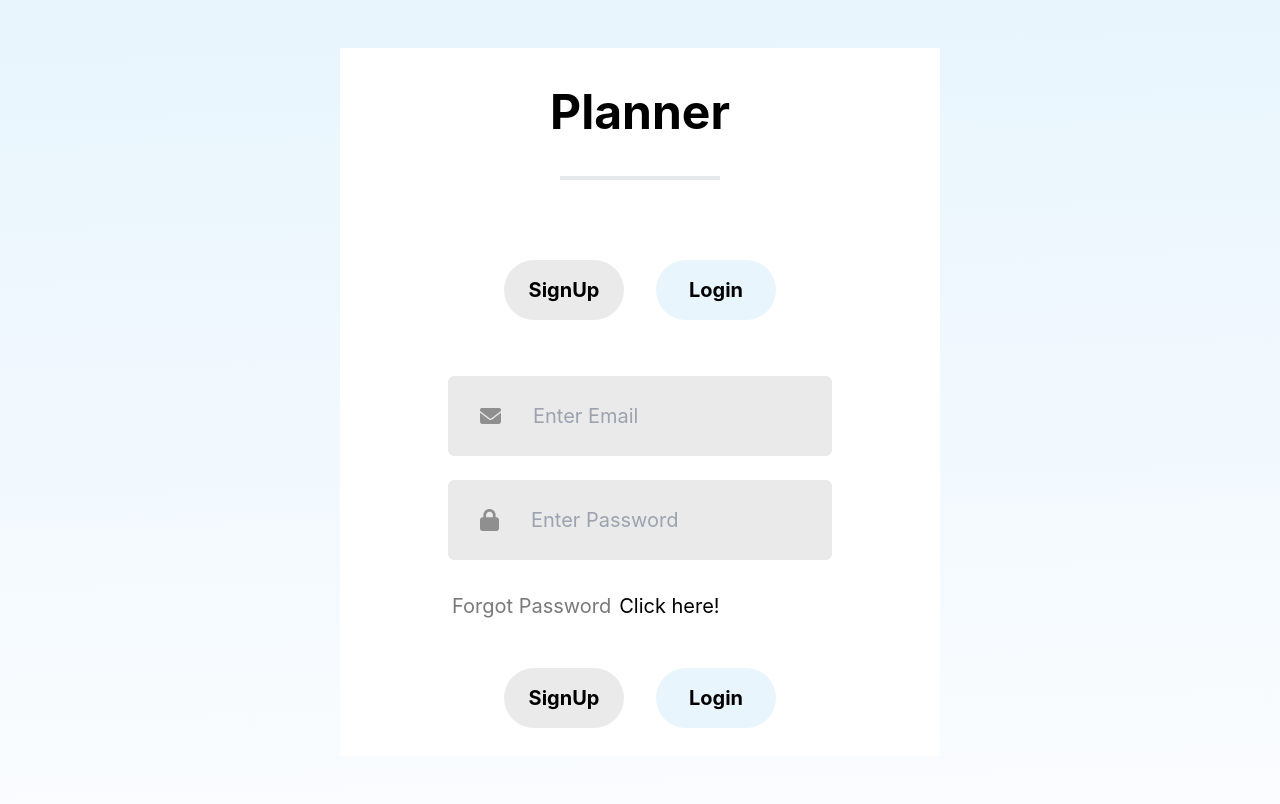
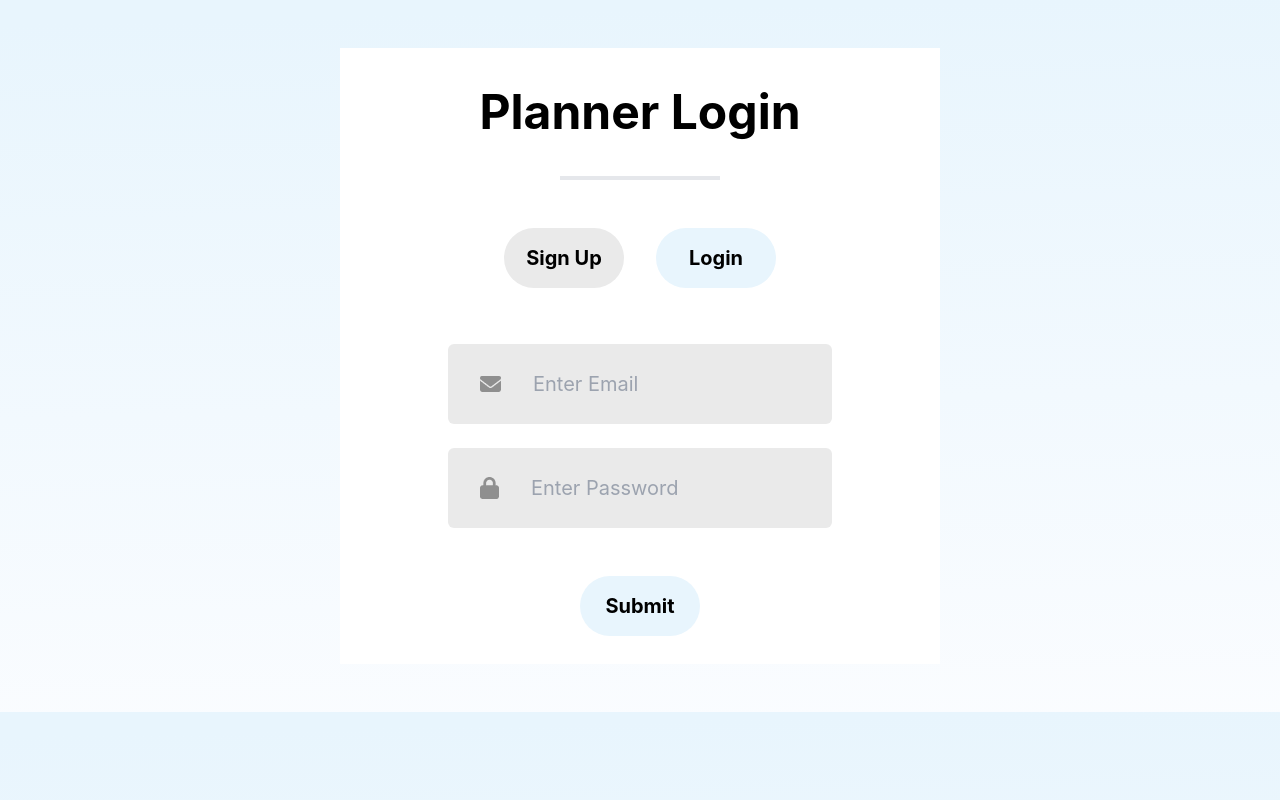
Before and after one commit to diasraphael/todo, a React (Create React App) app: page / in a window 1280 px wide. Both pictures are taken after a click on the button "Login". Built offline with nearby package versions, Linux system fonts and the light colour scheme.

Commit message:
chnages for login and signup

```diff
--- a/src/App.tsx
+++ b/src/App.tsx
@@ -1,13 +1,17 @@
 import React from 'react'
 import { BrowserRouter as Router, Routes, Route } from 'react-router-dom'
 import Dashboard from './components/Dashboard'
-import LoginSignUp from './components/LoginSignUp'
+import { LoginSignUpWrapper } from './components/LoginSignUp/LoginSignUpWrapper'
 
 function App() {
   return (
     <Router>
       <Routes>
-        <Route path="/" index element={<LoginSignUp></LoginSignUp>} />
+        <Route
+          path="/"
+          index
+          element={<LoginSignUpWrapper></LoginSignUpWrapper>}
+        />
         <Route path="/dashboard" element={<Dashboard></Dashboard>} />
       </Routes>
     </Router>
--- /dev/null
+++ b/src/components/LoginSignUp/ActionType.tsx
@@ -0,0 +1,34 @@
+import Button from '../common/Button'
+import { SIGN_UP } from '../util/constant'
+
+interface ActionTypeProps {
+  setAction: (action: string) => void
+  action: string
+}
+
+export const ActionType = ({ action, setAction }: ActionTypeProps) => {
+  return (
+    <div className="flex gap-8 mt-12 m-auto">
+      <Button
+        className={
+          action == SIGN_UP ? 'bg-[#e8f5fd]' : 'bg-[#EAEAEA] text-[#676767]'
+        }
+        type="button"
+        onClick={() => {
+          setAction('Sign Up')
+        }}>
+        Sign Up
+      </Button>
+      <Button
+        className={
+          action == 'Login' ? 'bg-[#e8f5fd]' : 'bg-[#EAEAEA] text-[#676767]'
+        }
+        type="button"
+        onClick={() => {
+          setAction('Login')
+        }}>
+        Login
+      </Button>
+    </div>
+  )
+}
--- /dev/null
+++ b/src/components/LoginSignUp/LoginSignUp.tsx
@@ -0,0 +1,67 @@
+import Input from '../common/Input'
+import { LOGIN, SIGN_UP } from '../util/constant'
+
+export type User = {
+  username: string
+  email: string
+  password: string
+}
+
+interface LoginSignUpProps {
+  formData: User
+  setFormData: React.Dispatch<React.SetStateAction<User>>
+  action: string
+}
+
+export const LoginSignUp = ({
+  formData,
+  setFormData,
+  action
+}: LoginSignUpProps) => {
+  const handleChange = (e: React.ChangeEvent<HTMLInputElement>) => {
+    setFormData({ ...formData, [e.target.name]: e.target.value })
+  }
+  return (
+    <div>
+      <div className="mt-14 flex flex-col gap-6">
+        {action === LOGIN ? (
+          <></>
+        ) : (
+          <Input
+            type="text"
+            img="/assets/username.png"
+            altText="Username"
+            title="Username"
+            name="username"
+            value={formData.username}
+            onChange={handleChange}
+            placeholder="Enter Username"></Input>
+        )}
+        <Input
+          title="Email"
+          placeholder="Enter Email"
+          type="email"
+          name="email"
+          img="/assets/email.png"
+          onChange={handleChange}
+          value={formData.email}
+          altText="Email"></Input>
+        <Input
+          title="Password"
+          placeholder="Enter Password"
+          type="password"
+          name="password"
+          img="/assets/password.png"
+          onChange={handleChange}
+          value={formData.password}
+          altText="Password"></Input>
+      </div>
+      {action === SIGN_UP && (
+        <div className="pl-28 pt-8 text-[#797979] text-xl">
+          Forgot Password
+          <span className="text-black cursor-pointer pl-2">Click here!</span>
+        </div>
+      )}
+    </div>
+  )
+}
--- /dev/null
+++ b/src/components/LoginSignUp/LoginSignUpWrapper.tsx
@@ -0,0 +1,91 @@
+import React, { useState } from 'react'
+import Button from '../common/Button'
+import axios from 'axios'
+import { useNavigate } from 'react-router-dom'
+import { LoginSignUp, User } from './LoginSignUp'
+import { ActionType } from './ActionType'
+
+export const LoginSignUpWrapper = () => {
+  const [action, setAction] = useState('')
+  const navigate = useNavigate()
+  const [formData, setFormData] = useState<User>({
+    username: '',
+    email: '',
+    password: ''
+  })
+  const [error, setError] = useState('')
+
+  const addNewUser = async () => {
+    try {
+      const response = await axios.post('http://127.0.0.1:8000/api/user', {
+        email: formData.email,
+        password: formData.password,
+        username: formData.username
+      })
+      return response.data
+    } catch (error) {
+      setError('Add User Failed')
+    }
+  }
+
+  const loginUser = async () => {
+    try {
+      const response = await axios.post('http://127.0.0.1:8000/api/login', {
+        email: formData.email,
+        password: formData.password
+      })
+      return response.data
+    } catch (error) {
+      setError('Login Failed')
+    }
+  }
+
+  return (
+    <div className="m-12">
+      <form className="flex flex-col m-auto mt-12 bg-white pb-7 w-[600px]">
+        <div className="flex flex-col items-center gap-10 w-full mt-10">
+          <div className="text-5xl font-bold">Planner {action}</div>
+          <div className="border-b-4 w-40"></div>
+        </div>
+        <ActionType action={action} setAction={setAction}></ActionType>
+        {action && (
+          <>
+            <LoginSignUp
+              formData={formData}
+              setFormData={setFormData}
+              action={action}></LoginSignUp>
+
+            <div className="flex gap-8 mt-12 m-auto">
+              <Button
+                className={'bg-[#e8f5fd] text-[#676767]'}
+                type="submit"
+                onClick={async (event: React.MouseEvent<HTMLButtonElement>) => {
+                  event.preventDefault()
+                  if (
+                    formData.email &&
+                    formData.username &&
+                    formData.password
+                  ) {
+                    const response = await addNewUser()
+                    navigate('/dashboard', { state: { response } })
+                  } else if (formData.email && formData.password) {
+                    const response = await loginUser()
+                    navigate('/dashboard', { state: { response } })
+                  } else {
+                    setError('Form data missing')
+                  }
+                }}>
+                Submit
+              </Button>
+            </div>
+            {error && (
+              <div className="text-sm my-1 text-red-700 text-center pt-4">
+                {error}
+              </div>
+            )}
+          </>
+        )}
+      </form>
+    </div>
+  )
+}
--- /dev/null
+++ b/src/components/util/constant.ts
@@ -0,0 +1,2 @@
+export const LOGIN = 'Login'
+export const SIGN_UP = 'Sign Up'
```
Also changed, not shown: src/index.css (line endings or trailing spaces), src/index.tsx (line endings or trailing spaces), src/reportWebVitals.ts (line endings or trailing spaces).
